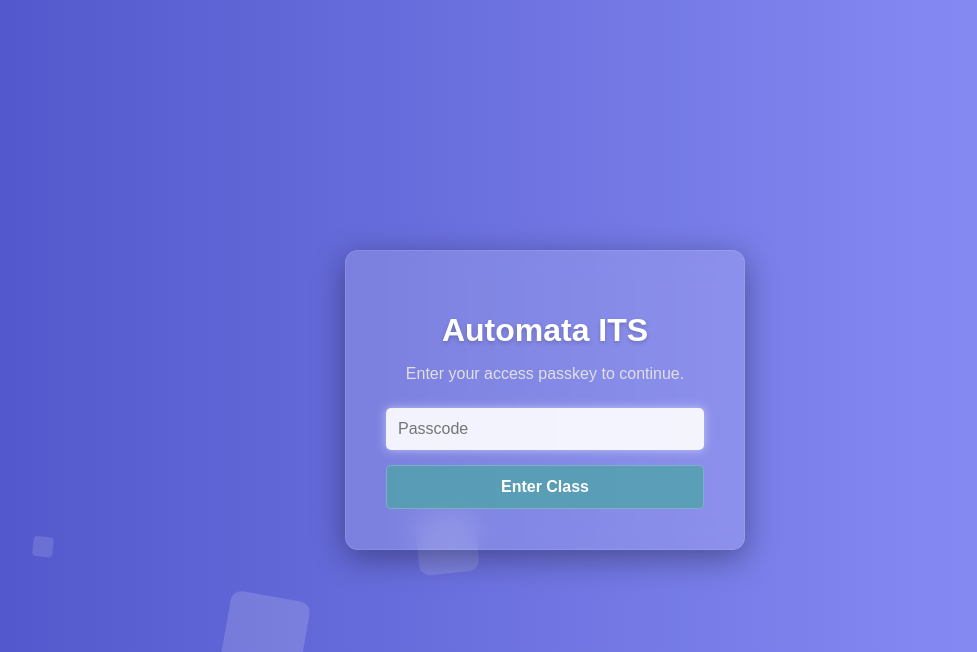
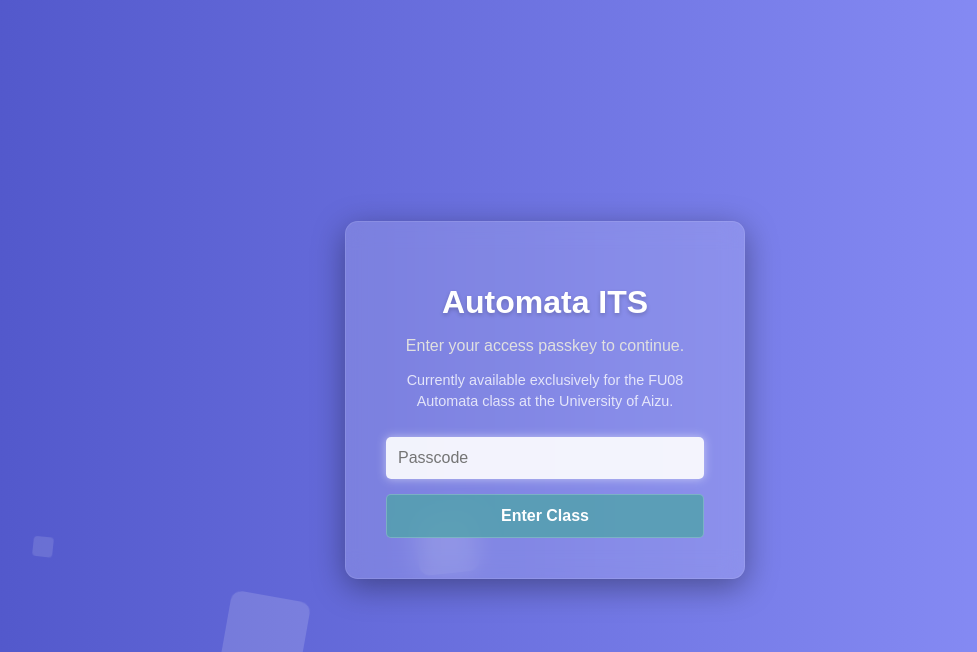
Before and after one commit to youssefmetwalli/ITS-FA, a Flask app: page /login in a window 1280 px wide. Shown: the top 652 px of the page, without its empty margins (95-1072 px from the left). Run offline with Flask 3, Linux system fonts and the light colour scheme; parts of the project's set-up code (start-up, migrations or seed data) failed here and were passed over; some libraries are stand-ins or nearby versions.

Commit message:
login modifications

```diff
--- a/templates/login_simple.html
+++ b/templates/login_simple.html
@@ -53,6 +53,15 @@
         p {
             color: #e0e0e0;
             margin-bottom: 25px;
+        }
+
+        .availability-note {
+            display: block;
+            color: rgba(255, 255, 255, 0.78);
+            font-size: 0.9rem;
+            line-height: 1.45;
+            margin: -10px auto 25px;
+            max-width: 320px;
         }
 
         /* 3. Input Fields */
@@ -171,6 +180,9 @@
     <div class="login-card">
         <h1>Automata ITS</h1>
         <p>Enter your access passkey to continue.</p>
+        <span class="availability-note">
+            Currently available exclusively for the FU08 Automata class at the University of Aizu.
+        </span>
 
         <form action="/login" method="POST">
             <!-- IMPORTANT: name matches app.py -->
```
